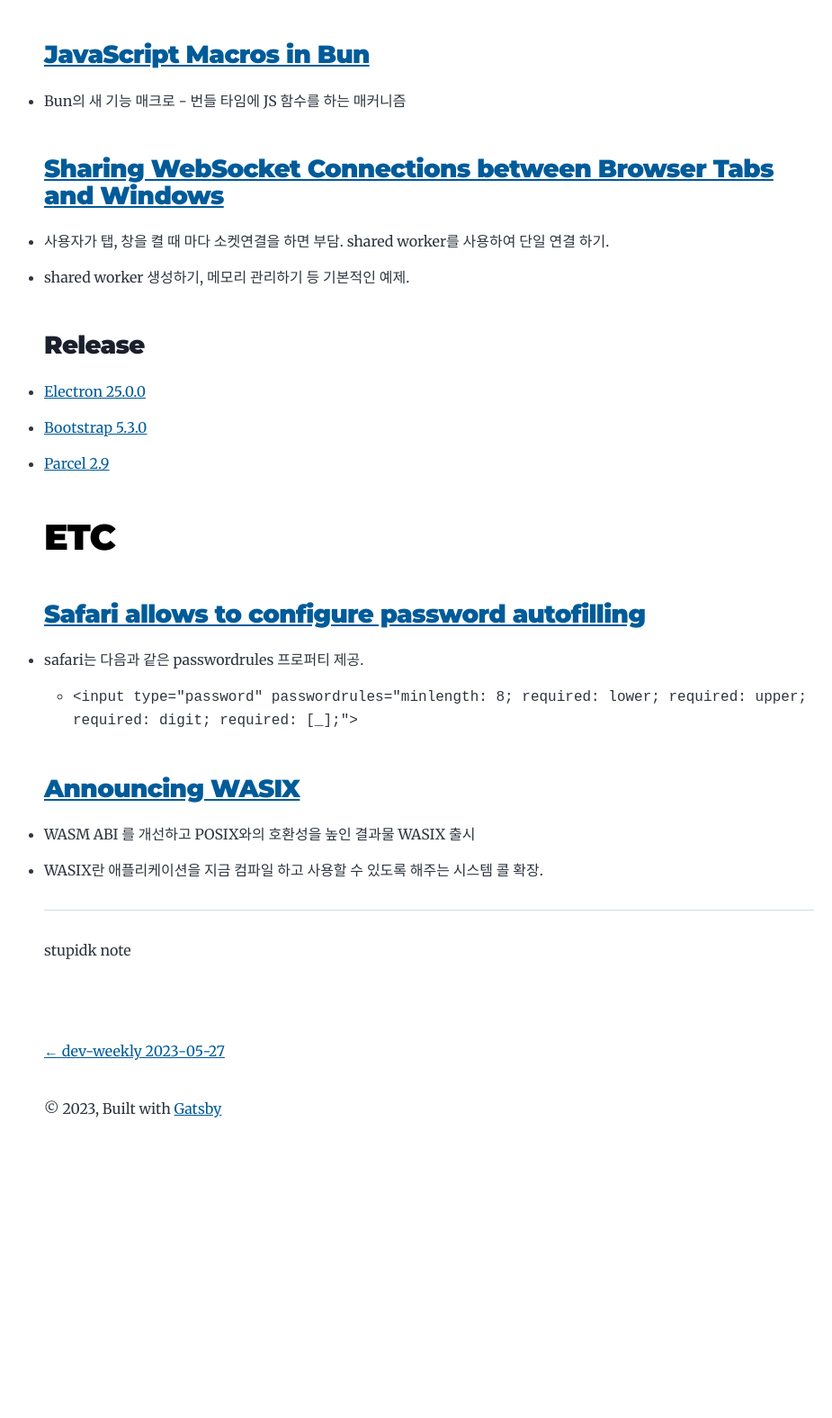
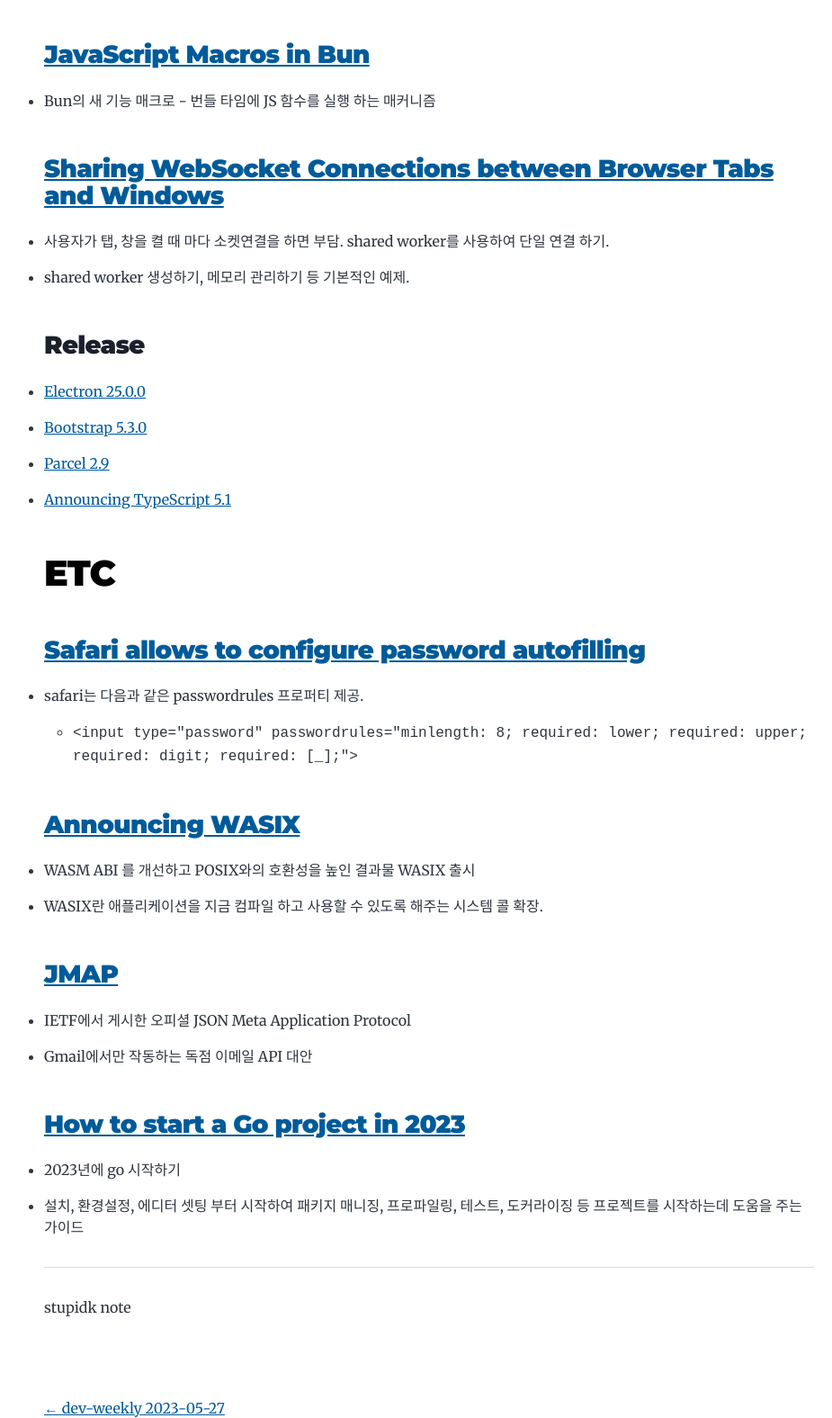
Before and after one commit to DeadIntegral/stupidk-blog, a Gatsby site: page /dev-weekly-20230602/ in a window 1280 px wide. Shown: the part 1683-3259 px from the top of the page at 90% size, without its empty margins (163-1088 px from the left). Before the commit the page ends 2991 px from the top, so only its background shows below. Built offline with nearby package versions, Linux system fonts and the light colour scheme; Gatsby itself is replaced by a stand-in of ours.

Commit message:
docs: dev weekly 20230603 adjust

```diff
--- a/content/blog/dev-weekly-20230602/index.md
+++ b/content/blog/dev-weekly-20230602/index.md
@@ -2,7 +2,7 @@
 title: dev-weekly 2023-06-02
 date: "2023-06-02T23:50:00.000Z"
 description: "dev-weekly 2023-06-02"
-tags: ["javascript", "css", "node", "etc"]
+tags: ["javascript", "css", "node", "go", "etc"]
 ---
 
 # CSS
@@ -48,7 +48,7 @@
 
 ### **[JavaScript Macros in Bun](https://bun.sh/blog/bun-macros)**
 
-- Bun의 새 기능 매크로 - 번들 타임에 JS 함수를 하는 매커니즘
+- Bun의 새 기능 매크로 - 번들 타임에 JS 함수를 실행 하는 매커니즘
 
 ### **[Sharing WebSocket Connections between Browser Tabs and Windows](https://brightinventions.pl/blog/sharing-websocket-connections-between-browser-tabs-and-windows/)**
 
@@ -60,6 +60,7 @@
 - [Electron 25.0.0](https://www.electronjs.org/blog/electron-25-0)
 - [Bootstrap 5.3.0](https://blog.getbootstrap.com/2023/05/30/bootstrap-5-3-0/)
 - [Parcel 2.9](https://parceljs.org/blog/v2-9-0/)
+- [Announcing TypeScript 5.1](https://devblogs.microsoft.com/typescript/announcing-typescript-5-1/)
 
 # ETC
 
@@ -72,3 +73,13 @@
 
 - WASM ABI 를 개선하고 POSIX와의 호환성을 높인 결과물 WASIX 출시
 - WASIX란 애플리케이션을 지금 컴파일 하고 사용할 수 있도록 해주는 시스템 콜 확장.
+
+### **[JMAP](https://jmap.io/)**
+
+- IETF에서 게시한 오피셜 JSON Meta Application Protocol
+- Gmail에서만 작동하는 독점 이메일 API 대안
+
+### **[How to start a Go project in 2023](https://boyter.org/posts/how-to-start-go-project-2023/)**
+
+- 2023년에 go 시작하기
+- 설치, 환경설정, 에디터 셋팅 부터 시작하여 패키지 매니징, 프로파일링, 테스트, 도커라이징 등 프로젝트를 시작하는데 도움을 주는 가이드
```
